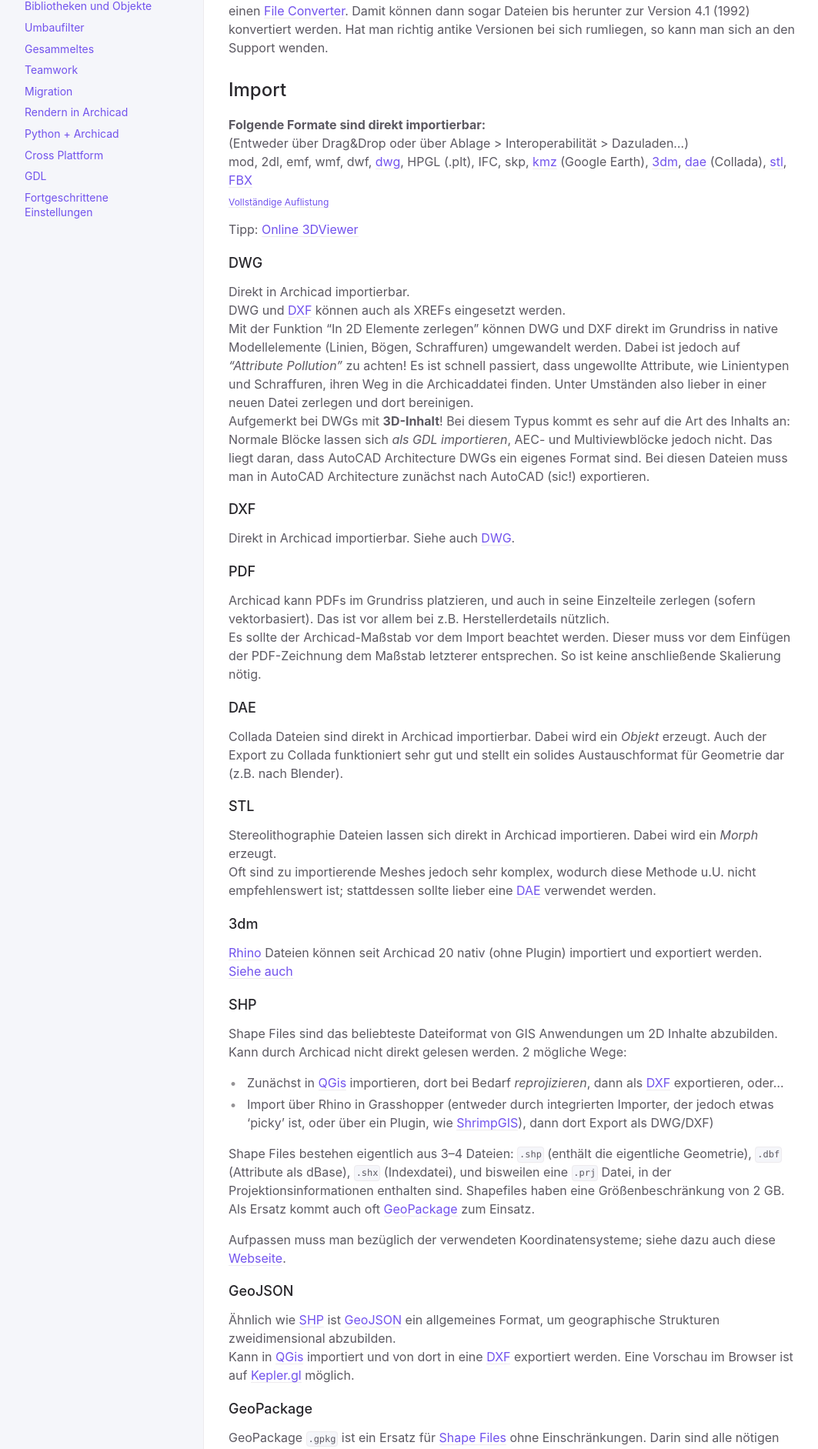
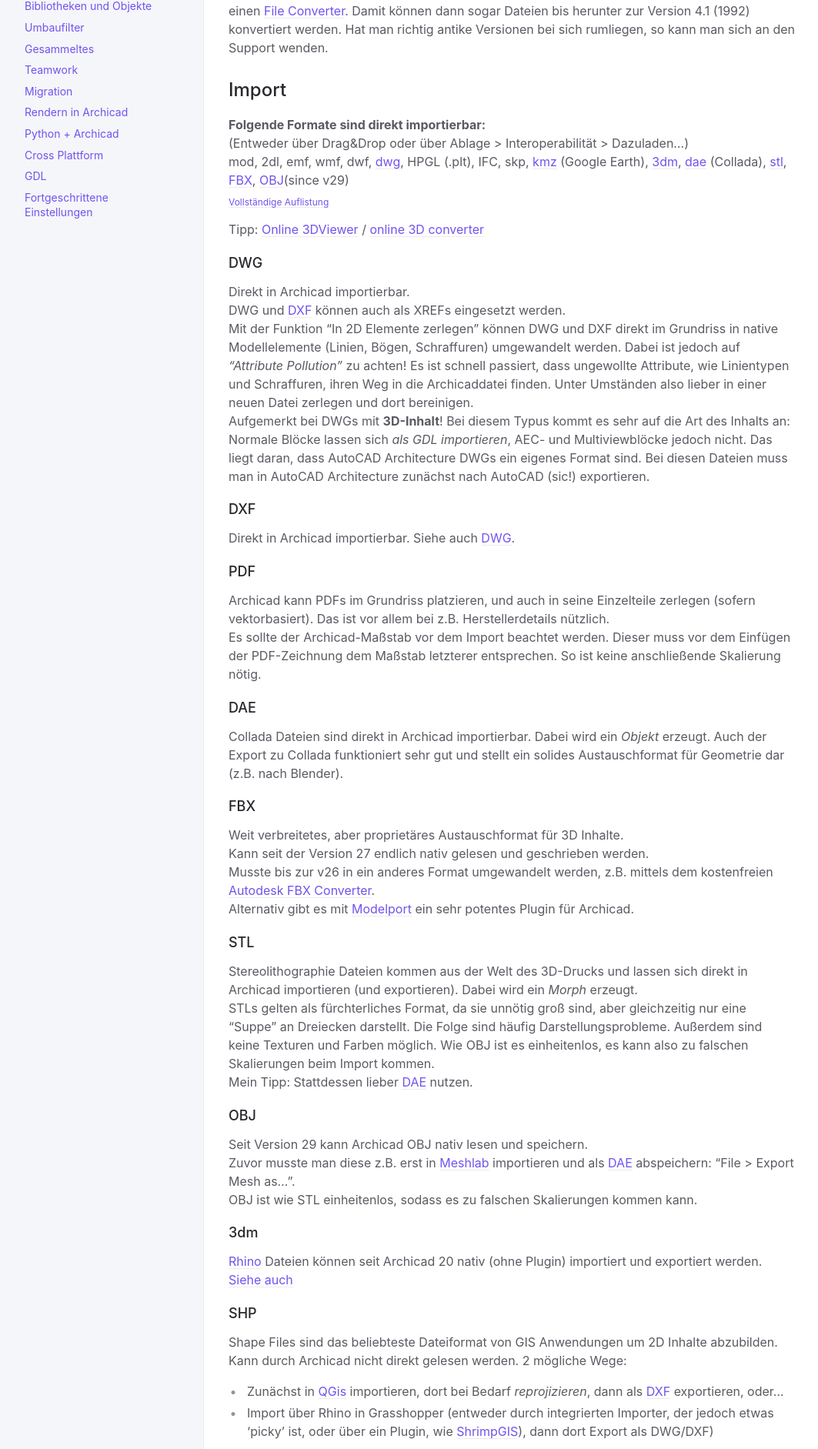
Before and after one commit to runxel/archicad-wiki, a Jekyll site: the page built from _pages/30_Datei_Workflows.md, in a window 1280 px wide. Shown: the part 362-2245 px from the top of the page at 77% size, without its empty margins (107-1170 px from the left). Built offline with Jekyll 4.4.1, drawn with Linux system fonts in a browser that asks for light colours; some of the changed text lies outside the part shown.

Commit message:
Formate geändert

```diff
--- a/_pages/30_Datei_Workflows.md
+++ b/_pages/30_Datei_Workflows.md
@@ -17,10 +17,10 @@ Für noch ältere Dateien braucht man einen [File Converter](https://www.graphis
 
 **Folgende Formate sind direkt importierbar:**
 (Entweder über Drag&Drop oder über Ablage > Interoperabilität > Dazuladen…)
-mod, 2dl, emf, wmf, dwf, [dwg](#dwg), HPGL (.plt), IFC, skp, [kmz](#kmz) (Google Earth), [3dm](#3dm), [dae](#dae) (Collada), [stl](#stl), [FBX](#fbx)
+mod, 2dl, emf, wmf, dwf, [dwg](#dwg), HPGL (.plt), IFC, skp, [kmz](#kmz) (Google Earth), [3dm](#3dm), [dae](#dae) (Collada), [stl](#stl), [FBX](#fbx), [OBJ](#obj)(since v29)
 <sub>[Vollständige Auflistung](https://helpcenter.graphisoft.com/knowledgebase/25765/)</sub>
 
-Tipp: [Online 3DViewer](https://3dviewer.net/)
+Tipp: [Online 3DViewer](https://3dviewer.net/) / [online 3D converter](https://3dconverter.net/)
 
 ### DWG
 Direkt in Archicad importierbar.
@@ -39,9 +39,21 @@ Es sollte der Archicad-Maßstab vor dem Import beachtet werden. Dieser muss vor
 Collada Dateien sind direkt in Archicad importierbar. Dabei wird ein _Objekt_ erzeugt.
 Auch der Export zu Collada funktioniert sehr gut und stellt ein solides Austauschformat für Geometrie dar (z.B. nach Blender).
 
+### FBX
+Weit verbreitetes, aber proprietäres Austauschformat für 3D Inhalte.
+Kann seit der Version 27 endlich nativ gelesen und geschrieben werden.
+Musste bis zur v26 in ein anderes Format umgewandelt werden, z.B. mittels dem kostenfreien [Autodesk FBX Converter](https://www.autodesk.com/developer-network/platform-technologies/fbx-converter-archives).
+Alternativ gibt es mit [Modelport](https://archvista.com/modelport/) ein sehr potentes Plugin für Archicad.
+
 ### STL
-Stereolithographie Dateien lassen sich direkt in Archicad importieren. Dabei wird ein _Morph_ erzeugt.
-Oft sind zu importierende Meshes jedoch sehr komplex, wodurch diese Methode u.U. nicht empfehlenswert ist; stattdessen sollte lieber eine [DAE](#dae) verwendet werden.
+Stereolithographie Dateien kommen aus der Welt des 3D-Drucks und lassen sich direkt in Archicad importieren (und exportieren). Dabei wird ein _Morph_ erzeugt.
+STLs gelten als fürchterliches Format, da sie unnötig groß sind, aber gleichzeitig nur eine "Suppe" an Dreiecken darstellt. Die Folge sind häufig Darstellungsprobleme. Außerdem sind keine Texturen und Farben möglich. Wie OBJ ist es einheitenlos, es kann also zu falschen Skalierungen beim Import kommen.
+Mein Tipp: Stattdessen lieber [DAE](#dae) nutzen.
+
+### OBJ
+Seit Version 29 kann Archicad OBJ nativ lesen und speichern.
+Zuvor musste man diese z.B. erst in [Meshlab](#meshlab) importieren und als [DAE](#dae) abspeichern: "File > Export Mesh as…".
+OBJ ist wie STL einheitenlos, sodass es zu falschen Skalierungen kommen kann.
 
 ### 3dm
 [Rhino](https://rhino3d.com/) Dateien können seit Archicad 20 nativ (ohne Plugin) importiert und exportiert werden.
@@ -57,6 +69,14 @@ Shapefiles haben eine Größenbeschränkung von 2 GB. Als Ersatz kommt auch oft
 
 Aufpassen muss man bezüglich der verwendeten Koordinatensysteme; siehe dazu auch diese [Webseite](https://ihatecoordinatesystems.com/).
 
+### 3DS
+Dateiformat von Autodesk 3ds Max, kann nicht über "Dazuladen" importiert werden, sondern hat stattdessen einen eigenen Dialog unter "Interoperabilität" (sofern das Goodie installiert wurde).
+Erstellt ein _Objekt_. Allerdings werden dabei _keine_ Solids erstellt (Schnittdarstellungen werden ev. nicht wie erhofft aussehen).
+Kann vorher mit [Meshlab](#meshlab), wenn gewünscht, vereinfacht werden.
+
+### MAX
+Das native Dateiformat von 3ds Max `.max` kann nur von 3ds Max selbst gelesen werden. Selbst alle mir bekannten Konvertierer benötigen ein installiertes 3ds auf dem Rechner.
+
 ### GeoJSON
 Ähnlich wie [SHP](#shp) ist [GeoJSON](https://geojson.org/) ein allgemeines Format, um geographische Strukturen zweidimensional abzubilden.
 Kann in [QGis](https://qgis.org/) importiert und von dort in eine [DXF](#dxf) exportiert werden. Eine Vorschau im Browser ist auf [Kepler.gl](https://kepler.gl/demo) möglich.
@@ -68,6 +88,7 @@ Kann in [QGis](https://qgis.org/) importiert und von dort in eine [DXF](#dxf) ex
 ### City GML
 Normierte 3D Darstellung von GIS Anwendungen, und oft auch bei offiziellen Stellen (wie Landesvermessungsämtern) zu bekommen.
 Umwandlung mittels des [KIT-Modellviewers](https://www.iai.kit.edu/1302.php) (früher FZKViewer) des Karlsruher Instituts für Technologe (KIT) in [STL](#stl) oder IFC.
+Die dort erzeugten IFC können allerdings oft nicht direkt in Archicad verwendet werden, da Archicad nur IFC mit einem `IfcBuilding` verarbeiten kann, der KIT-Modellviewer schreibt allerdings eine IFC mit mehreren IfcBuildings.
 
 ### e57
 Archicad kann e57 Punktwolken einlesen (wenn auch mit einigen Einschränkungen; u.a. wird eine spezielle LCF beim Import generiert, die Darstellung ist also mit GDL begrenzt manipulierbar), allerdings ist es sehr empfehlenswert große Punktwolken mit [CloudCompare](https://www.danielgm.net/cc/) auszudünnen – zur Erhaltung von Nerven und Rechenleistung.
@@ -91,25 +112,8 @@ Die Datei muss aus drei Spalten bestehen, und es dürfen nur numerische Eingaben
 
 </details>
 
-### FBX
-Weit verbreitetes, aber proprietäres Austauschformat für 3D Inhalte.
-Kann seit der Version 27 endlich nativ gelesen und geschrieben werden.
-Musste bis zur v26 in ein anderes Format umgewandelt werden, z.B. mittels dem kostenfreien [Autodesk FBX Converter](https://www.autodesk.com/developer-network/platform-technologies/fbx-converter-archives).
-Alternativ gibt es mit [Modelport](https://archvista.com/modelport/) ein sehr potentes Plugin für Archicad.
-
-### 3DS
-Dateiformat von Autodesk 3ds Max, kann nicht über "Dazuladen" importiert werden, sondern hat stattdessen einen eigenen Dialog unter "Interoperabilität".
-Erstellt ein _Objekt_. Allerdings werden dabei _keine_ Solids erstellt (Schnittdarstellungen werden ev. nicht wie erhofft aussehen).
-Kann vorher mit [Meshlab](#meshlab), wenn gewünscht, vereinfacht werden.
-
 ### KMZ
 KMZ Dateien sind komprimierte `.kml` Dateien. KML (_"Keyhole Markup Language"_) ist ein XML-basiertes Format, das Punkte, Linien, Polygone, sowie mit der Geometrie verbundene Attribute unterstützt. Bekannt ist das Format vor allem durch die Verwendung in Google Earth. [°](http://justsolve.archiveteam.org/wiki/KML)
-
-### MAX
-Das native Dateiformat von 3ds Max `.max` kann nur von 3ds Max selbst gelesen werden. Selbst alle mir bekannten Konvertierer benötigen ein installiertes 3ds auf dem Rechner.
-
-### OBJ
-Die obj-Datei in [Meshlab](#meshlab) importieren und als [STL](#stl) oder als [DAE](#dae) abspeichern: "File > Export Mesh as…"
 
 ### RFA
 Revit Families (`.rfa`) und Revit Dateien (`.rvt`) können zumindest ihrer Geometrie habhaft gemacht werden.
@@ -121,6 +125,10 @@ Siehe [RFA](#rfa)
 
 ### SAF
 Neu hinzugekommen in Archicad 24 ist das `Structural Analysis Format`, oder kurz [SAF](http://saf.guide/) – tatsächlich aber handelt es sich um gar kein eigenes Dateiformat, sondern ist eine Excel Datei.
+
+### .bim
+Das sogenannte "dotbim" Format ist ein modernes und minimalistisches Format, dass triangulierte Meshes mit verbundenen Informationen serialisiert (JSON) speichert und als neutrales Austauschformat gedacht ist.
+[Bimdots](https://bimdots.com/product/dotbim-in-out/) bietet ein kostenloses Plugin für den Import und Export an.
 
 ---
 
```
